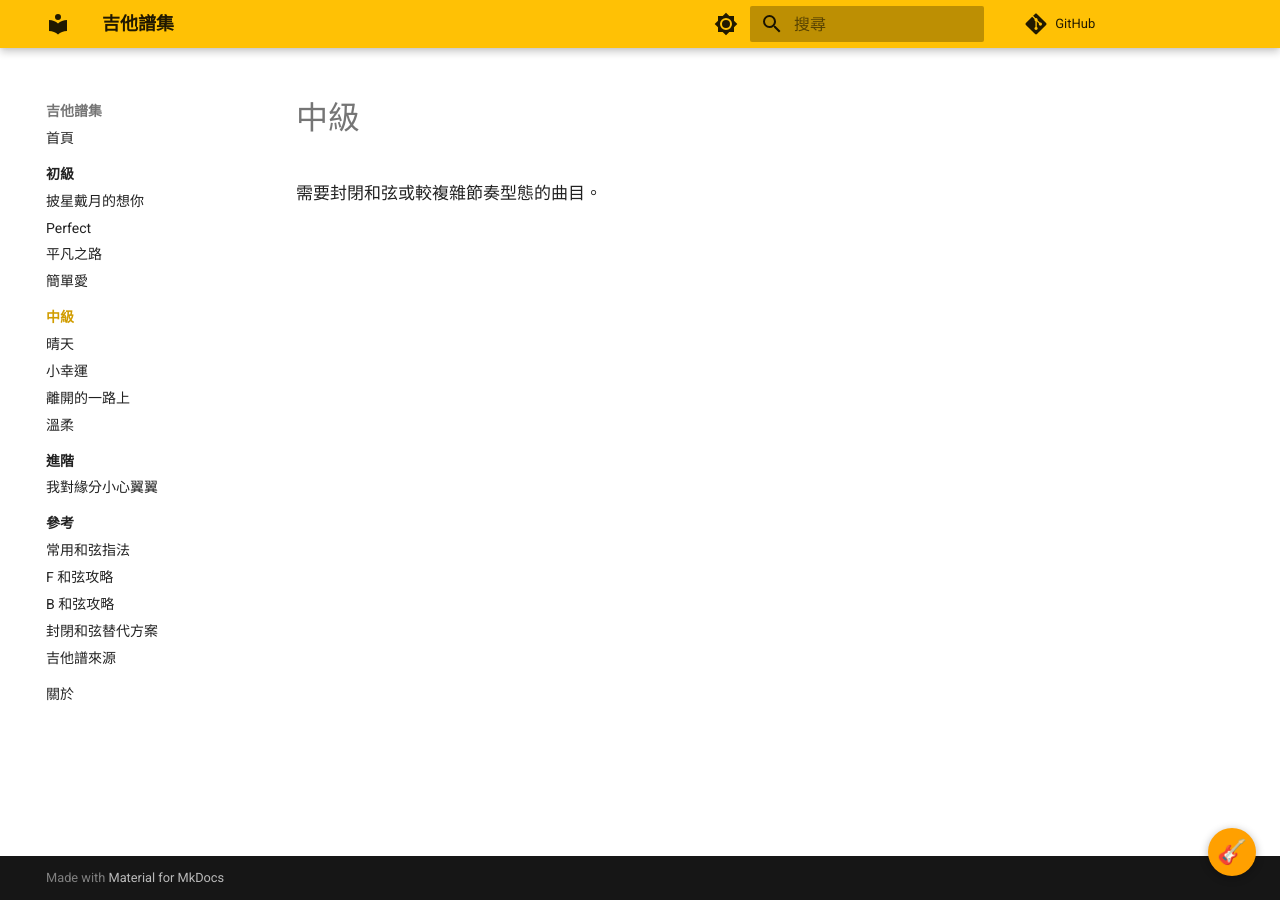
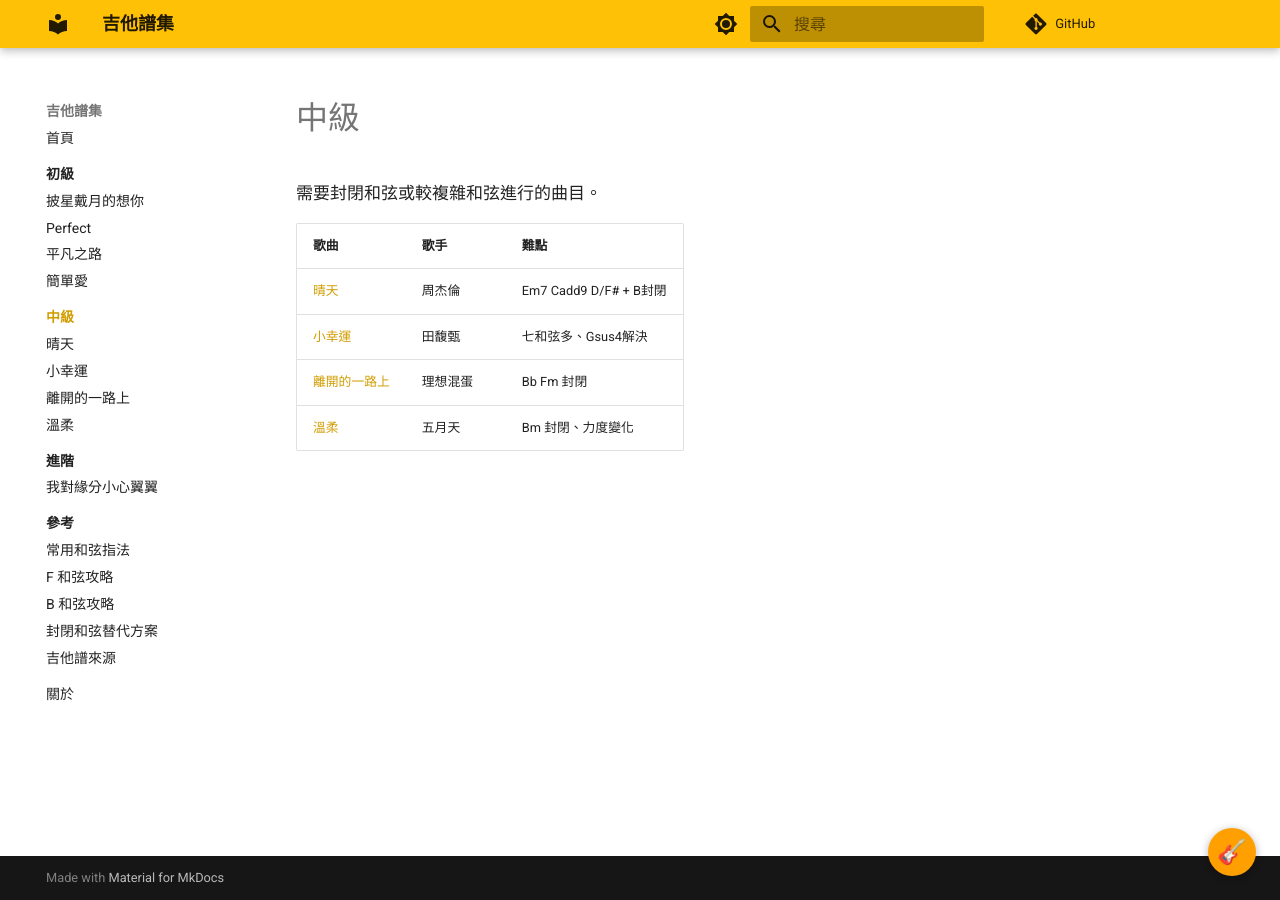
Before and after one commit to justmaker/guitar-scores, an MkDocs documentation site: the page built from docs/intermediate/index.md, in a window 1280 px wide. Built offline with MkDocs 1.6.1 and Material for MkDocs 9.7.7, drawn with Linux system fonts in a browser that asks for light colours; comment, search, counter and statistics services are not loaded.

Commit message:
feat: 各分類 index 頁加入歌曲/資源總覽表格

```diff
--- a/docs/intermediate/index.md
+++ b/docs/intermediate/index.md
@@ -1,3 +1,10 @@
 # 中級
 
-需要封閉和弦或較複雜節奏型態的曲目。
+需要封閉和弦或較複雜和弦進行的曲目。
+
+| 歌曲 | 歌手 | 難點 |
+|------|------|------|
+| [晴天](qing-tian.md) | 周杰倫 | Em7 Cadd9 D/F# + B封閉 |
+| [小幸運](xiao-xing-yun.md) | 田馥甄 | 七和弦多、Gsus4解決 |
+| [離開的一路上](li-kai-de-yi-lu-shang.md) | 理想混蛋 | Bb Fm 封閉 |
+| [溫柔](wen-rou.md) | 五月天 | Bm 封閉、力度變化 |
```
Also changed, not shown: docs/advanced/index.md (+5 -1 lines), docs/beginner/index.md (+8 -1 lines), docs/reference/index.md (+8 -0 lines).
